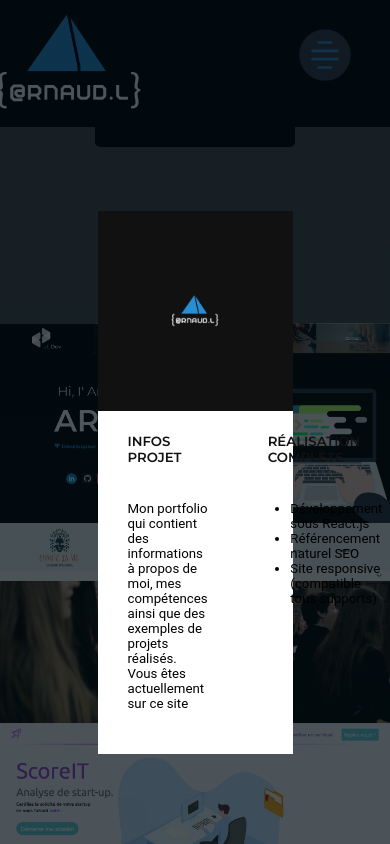
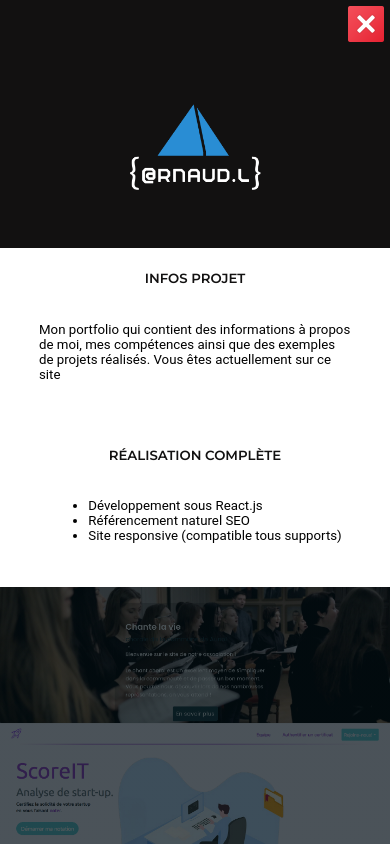
Before and after one commit to Arno-l/portfolio2023, a React (Create React App) app: page /home in a window 390 px wide. Both pictures are taken after a click on the element 195 px from the left and 4502 px from the top of the page. Shown: the part 4080-4924 px from the top of the page. Built offline with nearby package versions, Linux system fonts and the light colour scheme.

Commit message:
project-details

```diff
--- a/src/components/ProjectDetails/projectDetails.css
+++ b/src/components/ProjectDetails/projectDetails.css
@@ -11,6 +11,15 @@
   align-items: center;
 }
 
+.close-project-container {
+    width: 100%;
+    display: flex;
+    align-items: center;
+    justify-content: flex-end;
+    background-color: var(--dark);
+}
+
+
 .project-logo-container {
   width: 100%;
   height: 200px;
@@ -23,7 +32,6 @@
 .project-logo {
   max-width: 100%;
   width: 50%;
-    height: 50%;
   height: max-content;
   position: relative;
 }
@@ -47,10 +55,47 @@
 
 .project-section-title {
   font-family: Montserrat, sans-serif;
-    color: var(--dark)
+  color: var(--dark);
 }
 
 .project-text {
   font-family: Roboto, sans-serif;
   font-size: 0.83em;
 }
+
+@media only screen and (max-width:500px) {
+    .project-logo {
+       width: 70%;
+    }
+}
+
+
+@media only screen and (max-width:1000px) {
+    .project-details {
+        width: 100vw;
+        top: 0%;
+        left: 0%;
+    }
+
+    .project-infos {
+      flex-direction: column;
+      align-items: center;
+    }
+    .project-section {
+        width: 80%;
+      }
+  }
+
+@media only screen and (min-width: 2000px) {
+  .project-logo-container {
+    height: 300px;
+  }
+}
+
+@media only screen and (max-height: 600px) {
+  .project-details {
+    top: 0%;
+    position: relative;
+  }
+
+}
--- a/src/components/ProjectDetails/projectDetails.jsx
+++ b/src/components/ProjectDetails/projectDetails.jsx
@@ -1,11 +1,25 @@
 import React from "react";
 import "./projectDetails.css";
 import imgTest from "../../assets/images/a.lcci.png";
+import closeLogo from "../../assets/images/cross.png";
 
 const ProjectDetails = () => {
+
+  function closePopup() {
+    document.getElementsByClassName("project-details")[0].style.display =
+    "none";
+  document.getElementsByClassName("greying")[0].style.opacity = "1";
+  document.getElementsByClassName("greying")[0].style.background =
+      "linear-gradient(to top, #031014, #000312)";
+  }
+
+
   return (
     <>
       <div className="project-details">
+        <div className="close-project-container">
+          <img onClick={closePopup} style={{cursor:"pointer"}} src={closeLogo} alt="close cross" />
+        </div>
         <div className="project-logo-container">
             <img className="project-logo" src={imgTest} alt="project logo"/>
         </div>
--- a/src/components/Projects/projects.jsx
+++ b/src/components/Projects/projects.jsx
@@ -12,6 +12,7 @@ import sassLogo from "../../assets/images/sass.png";
 import rubyLogo from "../../assets/images/skills-ruby.png";
 import railsLogo from "../../assets/images/rails.png";
 import plusLogo from "../../assets/images/+.png";
+import ProjectDetails from "../ProjectDetails/projectDetails";
 
 const Projects = () => {
   const [lineWidth, setLineWidth] = useState("0vw");
@@ -53,6 +54,7 @@ const Projects = () => {
     document.getElementsByClassName("greying")[0].style.backgroundColor =
       "#484a4a";
   }
+
 
   return (
     <>
```
Also changed, not shown: src/assets/images/cross.png (added), src/assets/images/logo-assoc.png (added). Lines whose indentation alone changed are shown as unchanged.
